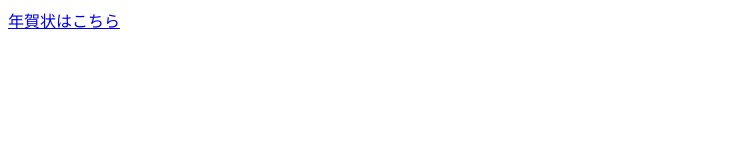
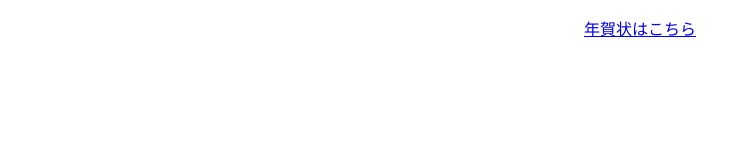
Before and after one commit to Nuzata/Nenngajyou, a plain HTML site: page index.html in a window 1280 px wide. Shown: the whole page, without its empty margins (0-751 px from the left). Drawn offline with Linux system fonts and the light colour scheme.

Commit message:
Update index.html

```diff
--- a/index.html
+++ b/index.html
@@ -5,5 +5,5 @@
     <title>年賀状をどうぞ</title>
   </head>
   <body>
-   <a href = "./Nengajyou.html"　style="text-align:center">年賀状はこちら</a>
+   <p style="text-align:center"><a href = "./Nengajyou.html">年賀状はこちら</a></p>
   </body>
```
